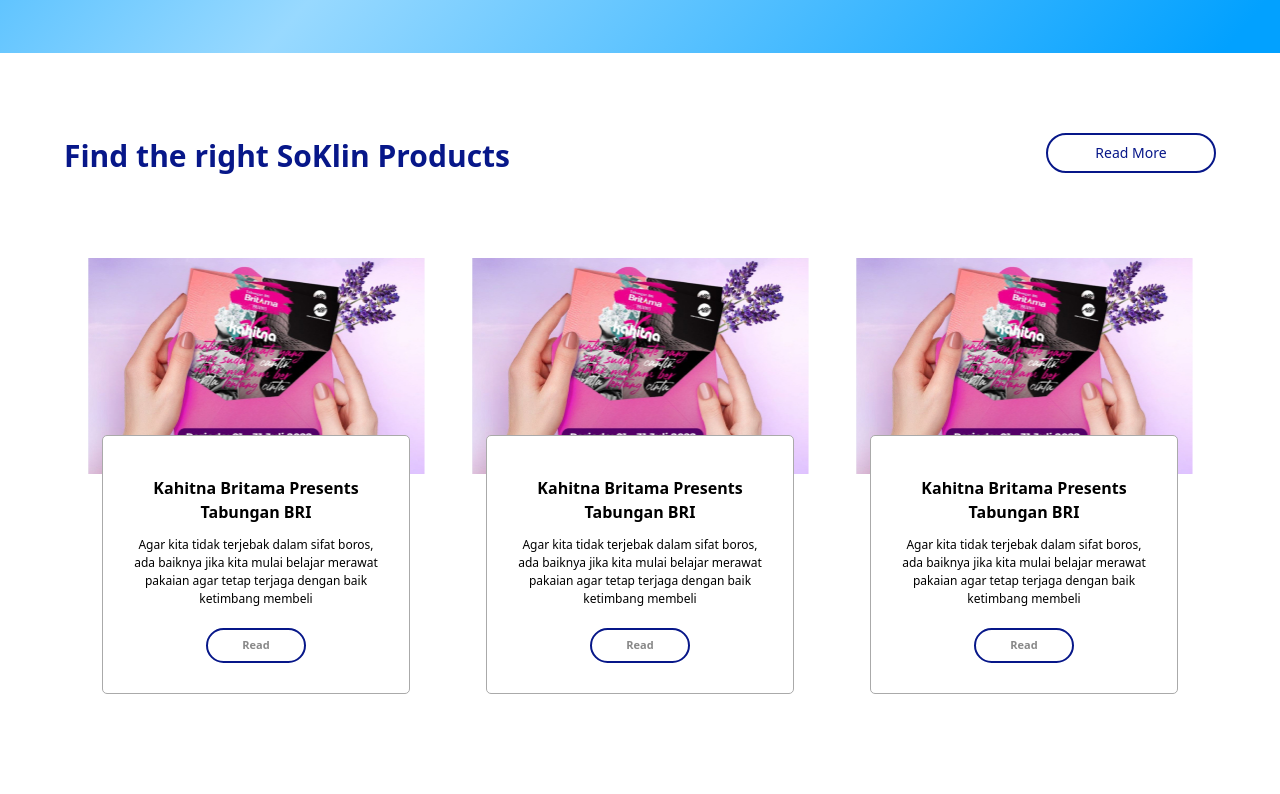
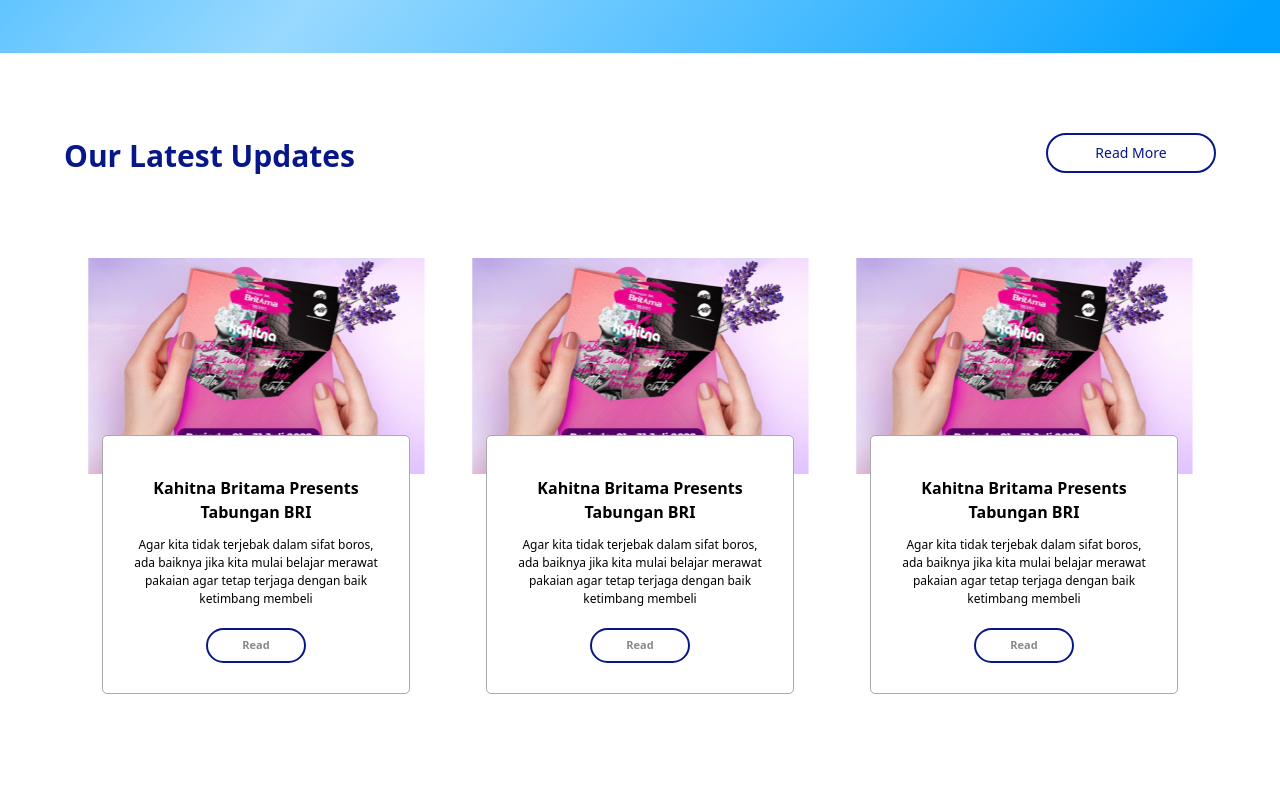
Before and after one commit to mysoklin-dev/mysoklin, a Next.js app: page / in a window 1280 px wide. Shown: the part 1866-2660 px from the top of the page. Built offline with nearby package versions, Linux system fonts and the light colour scheme.

Commit message:
update minor

```diff
--- a/src/components/ArticleCard/index.tsx
+++ b/src/components/ArticleCard/index.tsx
@@ -47,7 +47,7 @@
           object-fit: cover !important;
           margin: 0 auto;
           position: relative;
-          z-index: -1;
+          z-index: 0;
         }
 
         .thumbnail img {
--- a/src/components/LatestUpdates/index.tsx
+++ b/src/components/LatestUpdates/index.tsx
@@ -7,7 +7,7 @@
       <div className="container mx-auto mb-20 max-w-6xl">
         <div className="grid grid-cols-4">
           <div className="col-span-3">
-            <h2 className="text-blue-700">Find the right SoKlin Products</h2>
+            <h2 className="text-blue-700">Our Latest Updates</h2>
           </div>
           <div className="col-span-1">
             <div className="mr-0 ml-auto text-right">
--- a/src/components/TipsAndTricks/index.tsx
+++ b/src/components/TipsAndTricks/index.tsx
@@ -3,7 +3,7 @@
 
 const TipsAndTricks = () => {
   return (
-    <section className="pt-20 pb-10">
+    <section className="pt-20 pb-10" style={{ background: '#F5F5F5' }}>
       <div className="container mx-auto mb-20 max-w-6xl">
         <div className="grid grid-cols-4">
           <div className="col-span-3">
--- a/src/pages/_app.tsx
+++ b/src/pages/_app.tsx
@@ -1,9 +1,15 @@
 import '../styles/global.css';
 
 import type { AppProps } from 'next/app';
+import Head from 'next/head';
 
 const MyApp = ({ Component, pageProps }: AppProps) => (
-  <Component {...pageProps} />
+  <>
+    <Head>
+      <title>MySoklin</title>
+    </Head>
+    <Component {...pageProps} />
+  </>
 );
 
 export default MyApp;
```
